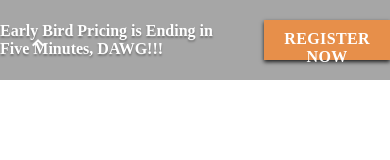
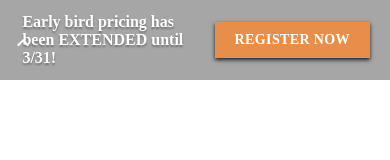
Before and after one commit to maxglova/Urgency-Bannner, a plain HTML site: page index.html in a window 390 px wide. Drawn offline with nearby package versions, Linux system fonts and the light colour scheme.

Commit message:
updated mobile styling and added Rob's copy

```diff
--- a/index.html
+++ b/index.html
@@ -24,7 +24,7 @@
                     </button>
                 </div>
                 <div id="banner-contents">
-                    <span id="banner-text">Early Bird Pricing is Ending in Five Minutes, DAWG!!!</span>
+                    <span id="banner-text">Early bird pricing has been <span id="accented-value">EXTENDED until 3/31!</span></span>
                     <button id="banner-btn" href="">Register Now</button>
                 </div>
             </div>
--- a/style.less
+++ b/style.less
@@ -57,6 +57,14 @@ body{
                 text-shadow: 0px 2px 2px rgba(34, 34, 34, 0.4);
                 /* Positioning */
                 align-self: center;
+                font-size: 1.2em;
+
+                #accented-value-{
+                    color: var(--st-orange);
+                    -webkit-text-shadow: 1px 1px 2px var(--white);  /* Safari 3-4, iOS 4.0.2 - 4.2, Android 2.3+ */
+                    -moz-text-shadow: 1px 1px 2px var(--white);  /* Firefox 3.5 - 3.6 */
+                    text-shadow: 1px 1px 2px var(--white);  /* Opera 10.5, IE 9, Firefox 4+, Chrome 6+, iOS 5 */
+                }
 
             }
             #banner-btn{
@@ -107,3 +115,29 @@ body{
       transition: max-height .5s ease-in-out;
     }
   }
+
+
+  @media only screen and (max-width: 600px) {
+    body {
+        #banner-wrap{
+            justify-content: space-between;
+            #toggle-container{
+                left: 5px;
+                margin-right: 0px;
+            }
+            #banner-contents{
+                justify-content: flex-end;
+
+                #banner-text{
+                    width: 48%;
+                    font-size: 16px !important;
+                }
+                #banner-btn{
+                    font-size: 14px !important;
+                    margin-left: 5px !important;
+                    margin-right: 20px;
+                }
+            }
+        }
+    }
+  }
--- a/urgencyBannery.js
+++ b/urgencyBannery.js
@@ -4,7 +4,7 @@
 function bannerCollapse() {
     document.getElementById('toggle-btn').addEventListener('click', function(){
         var bannerWrap = document.getElementById('banner-wrap');
-        bannerWrap.classList.toggle('hide', 'transition');
+        bannerWrap.classList.toggle('hide');
         console.log('it worked!')
     });
  }
```
